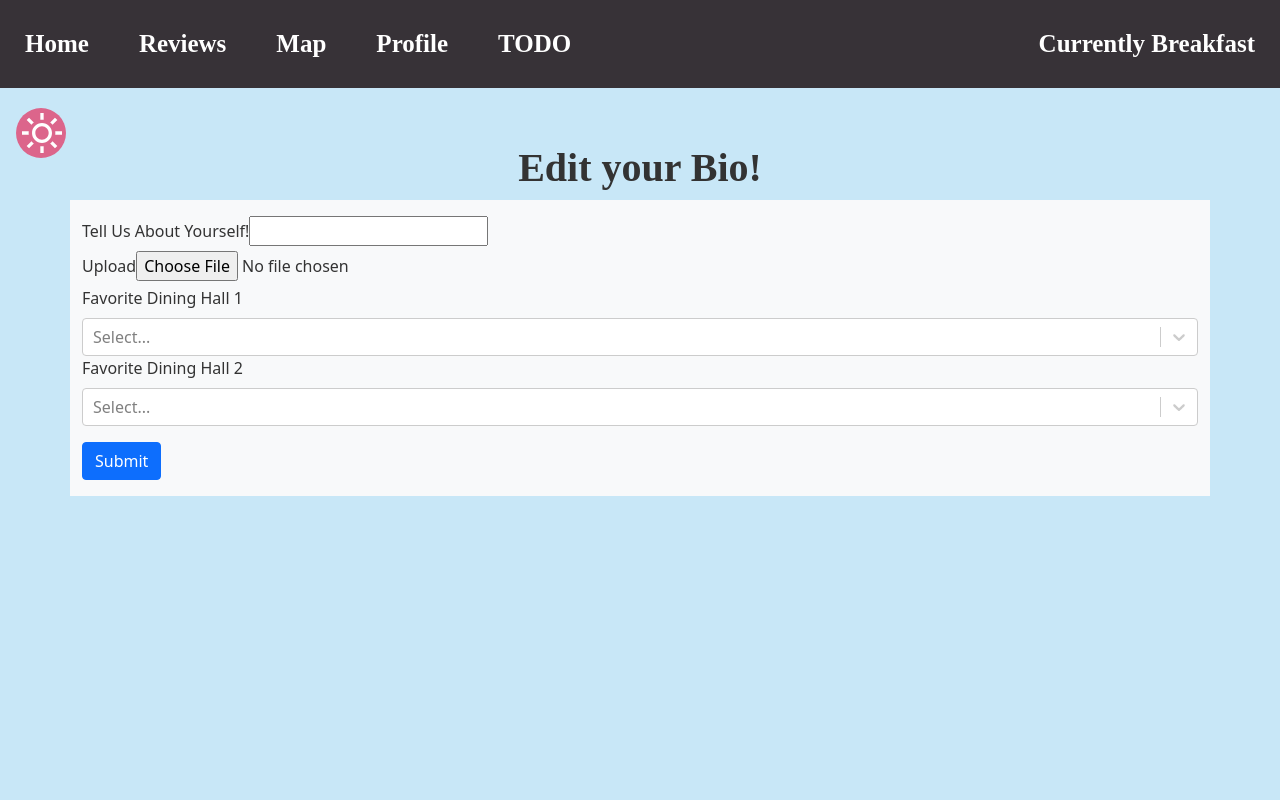
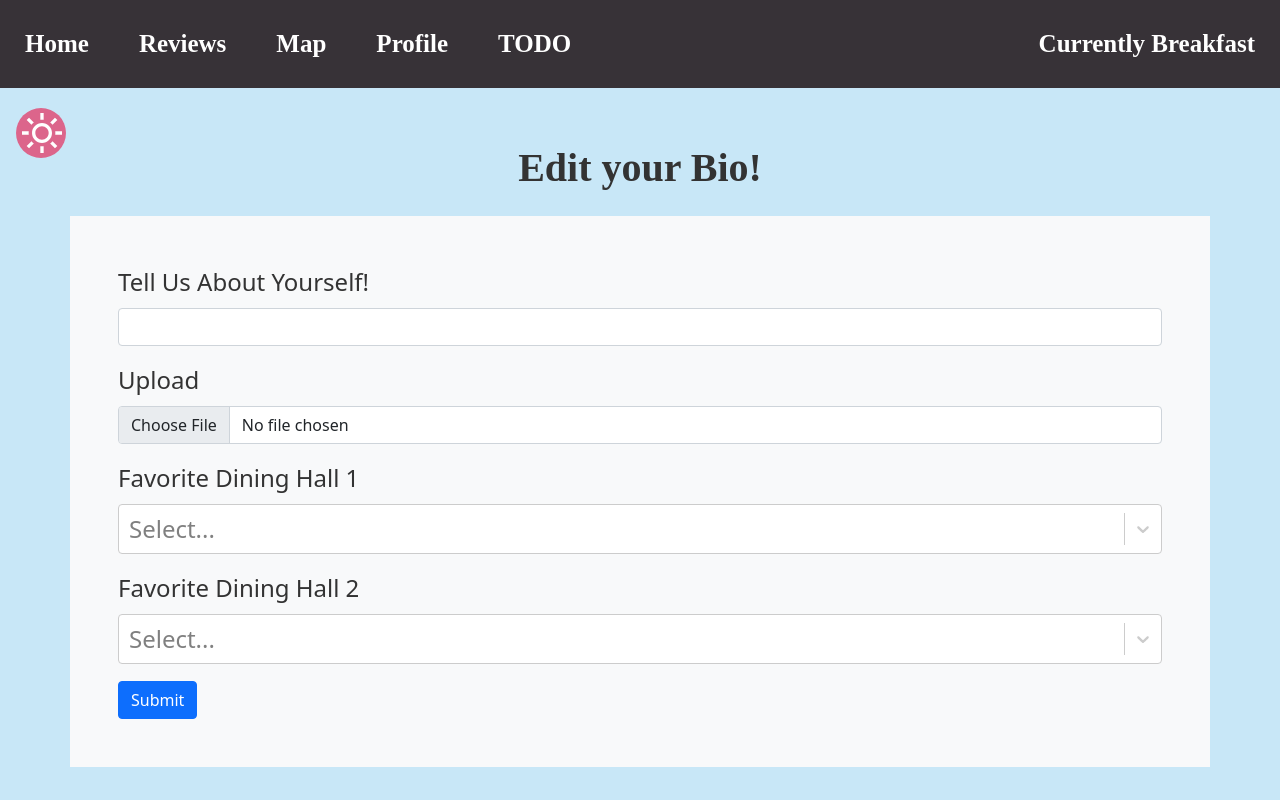
Before and after one commit to 35L-sleepy-tamagos/bruin-bites, a React (Create React App) app in the folder bites-frontend/: page /edit-profile in a window 1280 px wide. Built offline with nearby package versions, Linux system fonts and the light colour scheme.

Commit message:
cleaned up padding, reworked login form

```diff
--- a/bites-frontend/src/App.js
+++ b/bites-frontend/src/App.js
@@ -8,7 +8,7 @@ import Map from "./pages/Map";
 import SignIn from "./pages/SignIn";
 import Register from "./pages/Register";
 import Venue from "./pages/Venue";
-import EditProfile from "./pages/editProfile"
+import EditProfile from "./pages/EditProfile"
 import { auth } from "./components/firebaseConfig/firebase.js";
 
 import { useState } from "react";
--- /dev/null
+++ b/bites-frontend/src/pages/EditProfile.js
@@ -0,0 +1,131 @@
+import React, { useState, useEffect } from "react";
+import { useNavigate } from 'react-router-dom';
+import Select from "react-select"
+import { useFormik } from "formik";
+import { Container, Row, Col, Form, Button } from "react-bootstrap"
+import { getStorage, getStream, ref, uploadBytes } from "firebase/storage";
+import { getFirestore, updateDoc } from "firebase/firestore";
+
+import { getUsers, editBio, editUserImage, editFavDining } from "../components/firebaseConfig/utils.js"
+import { app, auth } from '../components/firebaseConfig/firebase';
+import Dropdown from "../components/Dropdown";
+
+const options = [
+	{value:"deNeve", label:"De Neve"},
+	{value:"epi", label:"Epicuria"},
+	{value:"bplate", label:"Bruin Plate"},
+	{value:"feast", label:"Feast at Rieber"},
+	{value:"rende", label:"Rendevous"},
+	{value:"study", label:"The Study at Hedrick"},
+	{value:"bcafe", label:"Bruin Cafe"},
+	{value:"drey", label:"The Drey"},
+]
+
+export default function EditProfile() {
+	/* get the user */
+	const [userDetails, setUserDetails] = useState([]);
+	useEffect(() => {
+		if (!auth.currentUser) {
+			return;
+		}
+		console.log("getting userdata");
+		getUsers(auth.currentUser.uid).then((userDetails) => {
+			setUserDetails(userDetails);
+		});
+		}, []);
+
+	const [image, setImage] = useState();
+
+	const editImage = () => {
+		if (!image) {
+			return;
+		}
+		console.log("received image");
+		console.log(image.name);
+		editUserImage(uid, image.name);
+		const storage = getStorage();
+		const imageRef = ref(storage, uid + "/" + image.name);
+		uploadBytes(imageRef, image).then(() => {
+			console.log("image uploaded");
+		});
+	}
+
+	const uid = userDetails.uid;
+	const currBio = userDetails.bio ? userDetails.bio : "";
+	const currImg = userDetails.img ? userDetails.img : "";
+	const currFavDin1 = userDetails.favDining1 ? userDetails.favDining1 : "";
+	const currFavDin2 = userDetails.favDining2 ? userDetails.favDining2 : "";
+
+	const navigate = useNavigate();
+
+	/* setup the form handling */
+	const formik = useFormik({
+		initialValues: {
+			bio: currBio,
+			img: currImg,
+			dining1: currFavDin1,
+			dining2: currFavDin2,
+		},
+		onSubmit: (values) => {
+			editBio(uid, values.bio);
+			editImage();
+			editFavDining(uid, values.dining1, 1);
+			editFavDining(uid, values.dining2, 2);
+			navigate("/profile");
+		},
+	});
+
+	return (
+		<Container>
+			<Row className="mb-3">
+				<Col>
+					<h1 className="fs-1">Edit your Bio!</h1>
+				</Col>
+			</Row>
+			<Row className="bg-light">
+				<Col className="col-12 p-5 fs-4">
+					<Form onSubmit={formik.handleSubmit} className="">
+						<Form.Group className="mb-3">
+							<Form.Label htmlFor="bio">Tell Us About Yourself!</Form.Label>
+							<Form.Control
+								name="bio"
+								id="bio"
+								type="text"
+								onChange={formik.handleChange}
+								className="input"
+								value={formik.values.bio}
+								/>
+						</Form.Group>
+						<Form.Group className="mb-3">
+							<Form.Label htmlFor="img">Upload </Form.Label>
+							<Form.Control
+								name="img"
+								id="img"
+								type="file"
+								onChange={(e) => setImage(e.target.files[0])}
+								className="input"
+								/>
+						</Form.Group>
+						<Form.Group className="mb-3">
+							<Form.Label htmlFor="favDining1">Favorite Dining Hall 1</Form.Label>
+							<Dropdown
+								options={ options }
+								value={ formik.values.dining1 }
+								onChange={ value => formik.setFieldValue("dining1", value.label)}
+								/>
+						</Form.Group>
+						<Form.Group className="mb-3">
+							<Form.Label htmlFor="favDining2">Favorite Dining Hall 2</Form.Label>
+							<Dropdown
+								options={ options }
+								value={ formik.values.dining2 }
+								onChange={ value => formik.setFieldValue("dining2", value.label)}
+								/>
+						</Form.Group>
+						<Button variant="primary" type="submit">Submit</Button>
+					</Form>
+				</Col>
+			</Row>
+		</Container>
+	)
+}
--- a/bites-frontend/src/pages/Review.js
+++ b/bites-frontend/src/pages/Review.js
@@ -44,13 +44,13 @@ export default function Review() {
 	return (
 		<Container>
 			<Row>
-				<Col>
+				<Col className="mb-3">
 					<h1 className="fs-1">Review Page for Bruin Bites!</h1>
 				</Col>
 			</Row>
-			<Row>
-				<Col className="bg-light col-12">
-				<Form onSubmit={formik.handleSubmit} className="py-3">
+			<Row className="bg-light">
+				<Col className="col-12 p-5 fs-4">
+				<Form onSubmit={formik.handleSubmit} className="px-3">
 					<Form.Group>
 						<Form.Label htmlFor="title">Subject</Form.Label>
 						<Form.Control
--- a/bites-frontend/src/pages/SignIn.js
+++ b/bites-frontend/src/pages/SignIn.js
@@ -1,11 +1,12 @@
-import "../css/App.css"
-import "../css/SignIn.css";
-
 import React, { useState, useEffect, useRef } from "react";
 import { Link, useNavigate } from "react-router-dom";
+import { onAuthStateChanged } from "firebase/auth";
+import { Container, Row, Col, Card, Form, Button } from "react-bootstrap";
+
 import { emailSignIn, googleSignIn } from "../components/firebaseConfig/utils";
 import { auth } from "../components/firebaseConfig/firebase";
-import { onAuthStateChanged } from "firebase/auth";
+import "../css/App.css"
+// import "../css/SignIn.css";
 
 export default function SignIn() {
 	const [email, setEmail] = useState("");
@@ -34,29 +35,54 @@ export default function SignIn() {
 	}
 
 	return (
-		<div>
+		<Container>
+			<Row className="mb-3">
+				<Col>
 					<h1>Sign-In to View Your Profile!</h1>
-			<div className="centered">
-				<div className="signin">
-					<input type="text" className="signin-input"
+				</Col>
+			</Row>
+
+			<Row className="justify-content-md-center">
+				<Col className="col-6">
+					<Card className="p-3">
+					<Card.Body className="text-center">
+					<Form className="mb-3">
+					<Form.Group>
+						<Form.Control
+							type="text" className="signin-input"
 							value={ email } onChange={ (e) => setEmail(e.target.value) }
-						placeholder="Input your Email" />
-					<input type="password" className="signin-input"
+							placeholder="Input your Email"
+						/>
+					</Form.Group>
+					<Form.Group>
+						<Form.Control
+							type="password" className="signin-input"
 							value={ password } onChange={ (e) => setPassword(e.target.value) }
-						placeholder="Input your Password" />
-					<button className="signin-button"
+							placeholder="Input your Password"
+						/>
+					</Form.Group>
+					<Form.Group className="d-grid mb-3">
+						<Button className=""
+							variant="primary"
+							size="lg"
 							onClick={ () => emailRedir(email, password)}>
 							Sign In!
-					</button>
-					<button className="signin-button signin-google"
+						</Button>
+					</Form.Group>
+					<Form.Group className="d-grid">
+						<Button className=""
+							variant="danger"
+							size="lg"
 							onClick={ () => googleRedir() }>
 							Sign In with Google!
-					</button>
-					<div>
+						</Button>
+					</Form.Group>
+					</Form>
 					<Link to="/register">Create an Account!</Link>
-					</div>
-				</div>
-			</div>
-		</div>
+				</Card.Body>
+				</Card>
+				</Col>
+			</Row>
+		</Container>
 	);
 }
--- a/bites-frontend/src/pages/editProfile.js
+++ /dev/null
@@ -1,130 +0,0 @@
-import React, { useState, useEffect } from "react";
-import { useNavigate } from 'react-router-dom';
-import Select from "react-select"
-import { useFormik } from "formik";
-import { app, auth } from '../components/firebaseConfig/firebase';
-import { getUsers, editBio, editUserImage, editFavDining } from "../components/firebaseConfig/utils.js"
-import { Container, Row, Col, Form, Button } from "react-bootstrap"
-import { getStorage, getStream, ref, uploadBytes } from "firebase/storage";
-import Dropdown from "../components/Dropdown";
-import { getFirestore, updateDoc } from "firebase/firestore";
-
-const options = [
-    {value:"deNeve", label:"De Neve"},
-    {value:"epi", label:"Epicuria"},
-    {value:"bplate", label:"Bruin Plate"},
-    {value:"feast", label:"Feast at Rieber"},
-    {value:"rende", label:"Rendevous"},
-    {value:"study", label:"The Study at Hedrick"},
-    {value:"bcafe", label:"Bruin Cafe"},
-    {value:"drey", label:"The Drey"},
-]
-
-export default function EditProfile() {
-    /* get the user */
-    const [userDetails, setUserDetails] = useState([]);
-	useEffect(() => {
-		if (!auth.currentUser) {
-			return;
-		}
-		console.log("getting userdata");
-		getUsers(auth.currentUser.uid).then((userDetails) => {
-			setUserDetails(userDetails);
-		});
-	}, []);
-
-    const [image, setImage] = useState();
-
-    const editImage = () => {
-        if (!image) {
-            return;
-        }
-        console.log("received image");
-        console.log(image.name);
-        editUserImage(uid, image.name);
-        const storage = getStorage();
-        const imageRef = ref(storage, uid + "/" + image.name);
-        uploadBytes(imageRef, image).then(() => {
-            console.log("image uploaded");
-        });
-    }
-
-    const uid = userDetails.uid;
-    const currBio = userDetails.bio ? userDetails.bio : "";
-    const currImg = userDetails.img ? userDetails.img : "";
-    const currFavDin1 = userDetails.favDining1 ? userDetails.favDining1 : "";
-    const currFavDin2 = userDetails.favDining2 ? userDetails.favDining2 : "";
-
-    const navigate = useNavigate();
-
-    /* setup the form handling */
-    const formik = useFormik({
-		initialValues: {
-			bio: currBio,
-			img: currImg,
-			dining1: currFavDin1,
-            dining2: currFavDin2,
-		},
-		onSubmit: (values) => {
-			editBio(uid, values.bio);
-            editImage();
-            editFavDining(uid, values.dining1, 1);
-            editFavDining(uid, values.dining2, 2);
-            navigate("/profile");
-		},
-	});
-
-    return (
-        <Container>
-            <Row>
-                <Col>
-                    <h1 className="fs-1">Edit your Bio!</h1>
-                </Col>
-            </Row>
-            <Row>
-                <Col className="bg-light col-12">
-                <Form onSubmit={formik.handleSubmit} className="py-3">
-                    <Form.Group>
-                        <Form.Label htmlFor="bio">Tell Us About Yourself!</Form.Label>
-                        <input
-                            name="bio"
-                            id="bio"
-                            type="text"
-                            onChange={formik.handleChange}
-                            className="input"
-                            value={formik.values.bio}
-                        />
-                    </Form.Group>
-                    <Form.Group>
-                        <Form.Label htmlFor="img">Upload</Form.Label>
-                        <input
-                            name="img"
-                            id="img"
-                            type="file"
-                            onChange={(e) => setImage(e.target.files[0])}
-                            className="input"
-                        />
-                    </Form.Group>
-                    <Form.Group>
-                        <Form.Label htmlFor="favDining1">Favorite Dining Hall 1</Form.Label>
-                        <Dropdown
-                            options={ options }
-                            value={ formik.values.dining1 }
-                            onChange={ value => formik.setFieldValue("dining1", value.label)}
-                        />
-                    </Form.Group>
-                    <Form.Group className="mb-3">
-                        <Form.Label htmlFor="favDining2">Favorite Dining Hall 2</Form.Label>
-                        <Dropdown
-                            options={ options }
-                            value={ formik.values.dining2 }
-                            onChange={ value => formik.setFieldValue("dining2", value.label)}
-                        />
-                    </Form.Group>
-                    <Button variant="primary" type="submit">Submit</Button>
-                </Form>
-                </Col>
-            </Row>
-        </Container>
-    )
-}
```
Also changed, not shown: bites-frontend/src/pages/Profile.js (+8 -5 lines), bites-frontend/src/pages/Venue.js (+9 -8 lines). Lines whose indentation alone changed are shown as unchanged.
